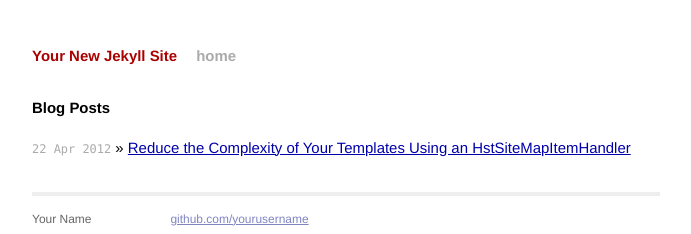
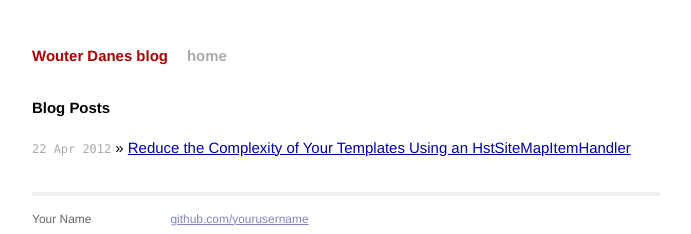
Before and after one commit to wouterd/wouterd.github.io, a Jekyll site: the page built from index.html, in a window 1280 px wide. Shown: the top 234 px of the page, without its empty margins (294-985 px from the left). Built offline with Jekyll 4.4.1, drawn with Linux system fonts in a browser that asks for light colours; Markdown is read by kramdown in place of the engine named in the settings.

Commit message:
Added jekyll redirect from gem.

```diff
--- a/_config.yml
+++ b/_config.yml
@@ -1,4 +1,6 @@
-name: Your New Jekyll Site
+name: Wouter Danes blog
 markdown: redcarpet
 pygments: true
 permalink: /:year/:month/:day/:title.html
+gems:
+- jekyll-redirect-from
```
